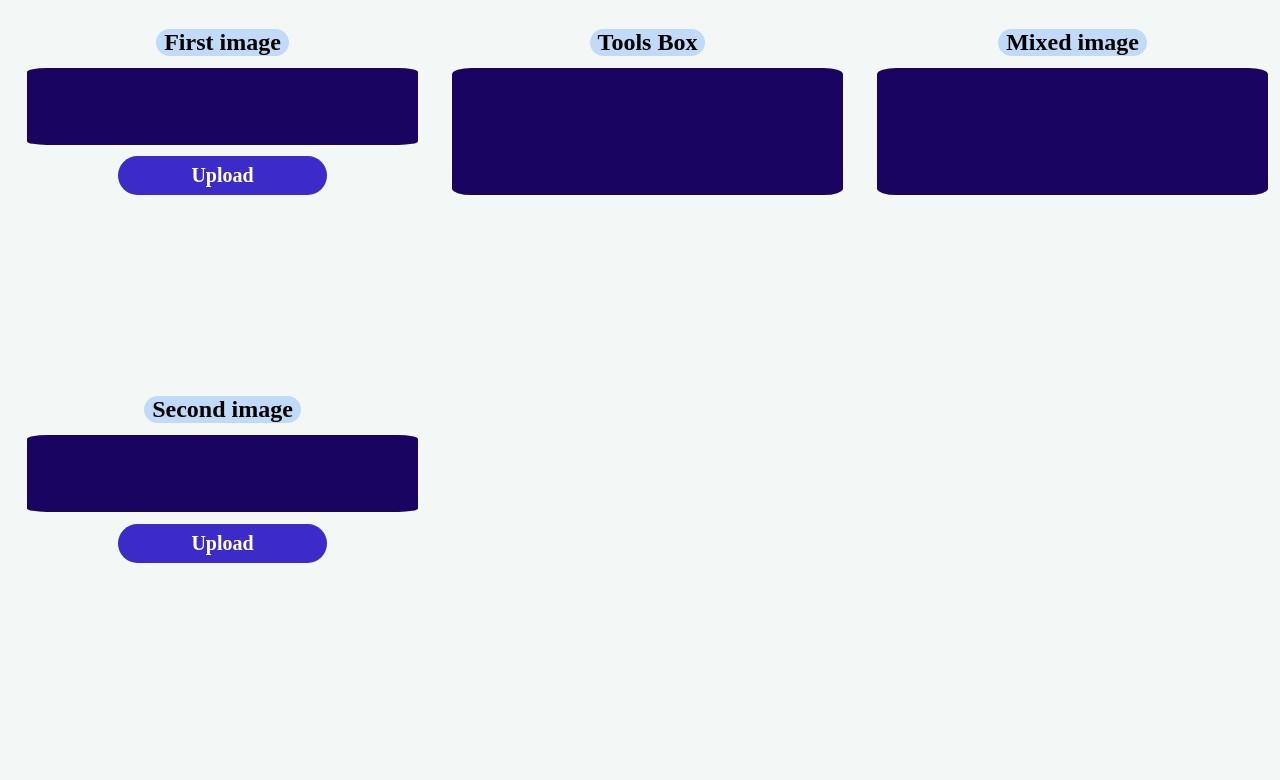
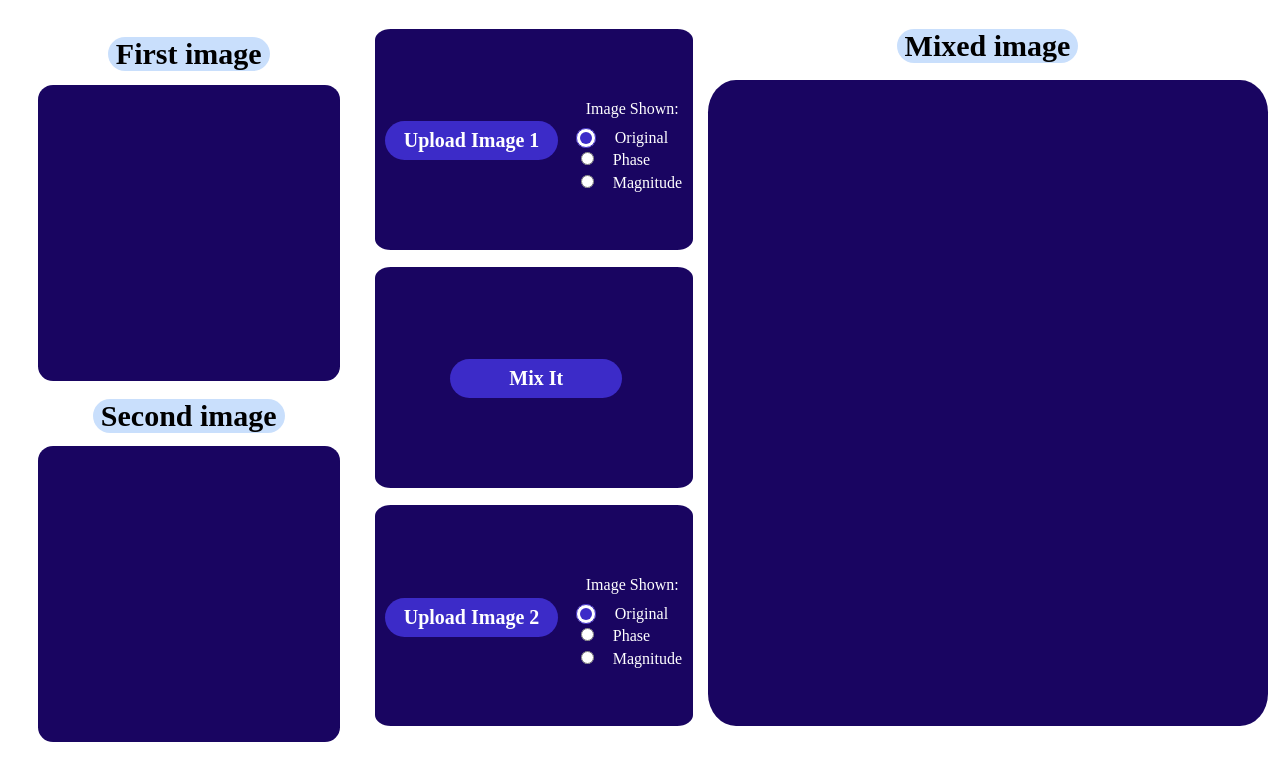
Before and after one commit to Sherif-2001/sbe3110_f22_task4_team01, a plain HTML site: page task4/index.html in a window 1280 px wide. Drawn offline with Linux system fonts and the light colour scheme.

Commit message:
UI changes

```diff
--- a/task4/index.html
+++ b/task4/index.html
@@ -11,27 +11,11 @@
 
 <body>
   <!-- ------------------------------------------------------------------------ -->
+  <div style="width: 25%;">
     <div class="container">
       <label class="containerLabel">First image</label>
       <div class="imageContainer">
         <img id="FirstImage" class="Image" />
-    </div>
-    <input id="FirstImageInput" type="file" accept="image/*" style="display: none" />
-    <label for="FirstImageInput" id="FirstImageBtn" class="ImageBtn">Upload</label>
-  </div>
-
-  <!-- ------------------------------------------------------------------------ -->
-  <div class="container">
-    <label class="containerLabel">Tools Box</label>
-    <div class="imageContainer">
-    </div>
-  </div>
-
-  <!-- ------------------------------------------------------------------------ -->
-  <div class="container">
-    <label class="containerLabel">Mixed image</label>
-    <div class="imageContainer">
-      <img class="SecondImage" />
       </div>
     </div>
 
@@ -41,34 +25,56 @@
       <div class="imageContainer">
         <img id="SecondImage" class="Image" />
       </div>
-    <input id="SecondImageInput" type="file" accept="image/*" style="display: none" />
-    <label for="SecondImageInput" id="SecondImageBtn" class="ImageBtn">Upload</label>
-  </div>
-
-  <!-- <div class="container">
-    <label class="containerLabel">First Fourier</label>
-    <div class="imageContainer">
-      <img class="Image" />
     </div>
   </div>
 
-  <div class="container">
-    <div>
-      <label class="containerLabel">Second Fourier</label>
+  <!-- ------------------------------------------------------------------------ -->
+  <div class="toolsBox" style="width: 25%;">
+    <div class="imageContainer">
+      <input id="FirstImageInput" type="file" accept="image/*" style="display: none" />
+      <label for="FirstImageInput" id="FirstImageBtn" class="ImageBtn">Upload Image 1</label>
+      <div style="color: white;">
+        <p> Image Shown:</p>
+        <input type="radio" id="Original" name="FirstImageTools" value="Original" checked>
+        <label for="Original">Original</label><br>
+        <input type="radio" id="Phase" name="FirstImageTools" value="Phase">
+        <label for="Phase">Phase</label><br>
+        <input type="radio" id="Magnitude" name="FirstImageTools" value="Magnitude">
+        <label for="Magnitude">Magnitude</label>
       </div>
+    </div>
+    <!-- ------------------------------------------------------------------------ -->
+
     <div class="imageContainer">
-      <img class="Image" />
+      <input id="MixInput" type="file" accept="image/*" style="display: none" />
+      <label for="MixInput" id="MixBtn" class="ImageBtn">Mix It</label>
+    </div>
+    <!-- ------------------------------------------------------------------------ -->
+
+    <div class="imageContainer">
+      <input id="SecondImageInput" type="file" accept="image/*" style="display: none" />
+      <label for="SecondImageInput" id="SecondImageBtn" class="ImageBtn">Upload Image 2</label>
+      <div style="color: white;">
+        <p>Image Shown:</p>
+        <input type="radio" id="Original" name="SecondImageTools" value="Original" checked>
+        <label for="Original">Original</label><br>
+        <input type="radio" id="Phase" name="SecondImageTools" value="Phase">
+        <label for="Phase">Phase</label><br>
+        <input type="radio" id="Magnitude" name="SecondImageTools" value="Magnitude">
+        <label for="Magnitude">Magnitude</label>
       </div>
     </div>
 
-  <div class="container">
-    <div>
-      <label class="containerLabel">Mixed Fourier</label>
   </div>
+
+  <!-- ------------------------------------------------------------------------ -->
+  <div class="mixedContainer">
+    <label class="containerLabel">Mixed image</label>
     <div class="imageContainer">
-      <img class="Image" />
+      <img class="SecondImage" />
     </div>
-  </div> -->
+  </div>
+
 
   <script src="script/main.js"></script>
 </body>
--- a/task4/style/style.css
+++ b/task4/style/style.css
@@ -7,19 +7,15 @@
 }
 
 body {
-  display: grid;
-  grid-template-columns: repeat(3, 1fr);
-  /* flex-direction: row; */
-  /* flex-wrap: wrap; */
+  display: flex;
+  flex-direction: row;
   height: 90vh;
-  justify-content: left;
-  /* align-items: center; */
-  gap: 2%;
-  background-color: rgb(243, 248, 247);
+  background-color: white;
 }
 
 .container {
   display: flex;
+  flex: 1;
   flex-direction: column;
   justify-content: center;
   align-items: center;
@@ -29,26 +25,24 @@ body {
 .containerLabel {
   padding: 0px 8px;
   border-radius: 20px;
-  font-size: 24px;
+  font-size: 30px;
   font-weight: bold;
   /* background-color:rgba(132,150,173,0.18) ; */
   background-color: rgba(76, 148, 243, 0.3);
-  color: rgb(0, 0, 0);
+  color: black;
 }
 
 .imageContainer {
   display: flex;
+  flex: 1;
   justify-content: center;
   align-items: center;
   width: 100%;
   height: 100%;
-  padding: 2px;
-  border: 1px;
   border-radius: 5%;
-  border-style: dashed;
-  border-color: rgba(0, 0, 0, 0);
   background-color: rgb(25, 5, 97);
 }
+
 .ImageBtn {
   display: flex;
   align-items: center;
@@ -63,15 +57,36 @@ body {
 }
 
 .ImageBtn:hover {
-  background-color: rgb(25, 5, 97); /* rgba(138, 43, 226)*/
+  opacity: 60%;
   cursor: pointer;
 }
 
 .Image {
   display: none;
+  width: 100%;
   height: 100%;
-  width: 100%;
   border-radius: 5%;
-  background-size: 100% 100%;
-  background-repeat: no-repeat;
+  object-fit: contain;
 }
+
+input[type="radio"]:checked{
+  position: relative;
+  top: 5px;
+  margin: 0 5px 0 0;
+  width: 20px;
+  height: 20px;
+  accent-color: rgb(60, 43, 200);
+  }
+
+.toolsBox{
+    display: flex;
+    flex-direction: column;
+  }
+
+.mixedContainer{
+  display: flex;
+  flex: 1;
+  flex-direction: column;
+  justify-content: center;
+  align-items: center;
+}
```
Lines whose indentation alone changed are shown as unchanged.
